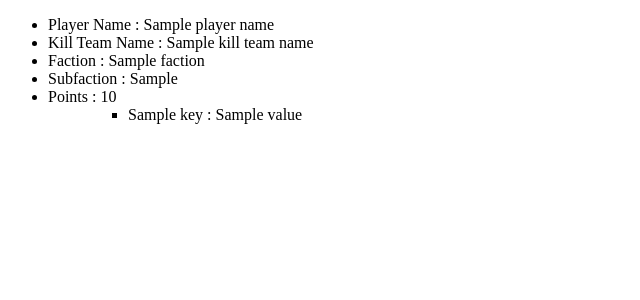
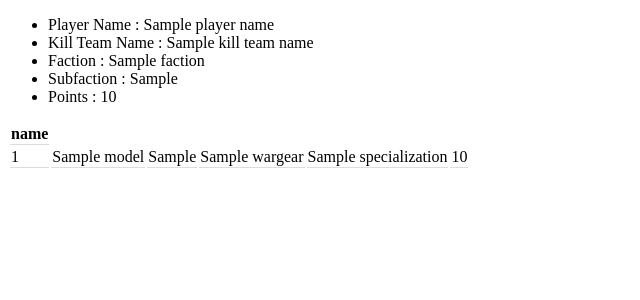
Before and after one commit to michaelsobczak/40k_army_reporter, a Flask app: template armybuilder/templates/report/roster.html.jinja in a window 1280 px wide. Shown: the top 300 px of the page, without its empty margins (0-640 px from the left). Run offline with Flask 2, Linux system fonts and the light colour scheme; the template is opened without the code that fills it: most values are stand-ins (such as "Sample title", 1, 10 or a date in 2020).

Commit message:
Adding more templating

```diff
--- a/armybuilder/report.py
+++ b/armybuilder/report.py
@@ -51,7 +51,7 @@ def generate_report(output_dir: str):
         'id' : 0,
         'name' : 'MODEL NAME',
         'model_type' : 'MODEL_TYPE',
-        'wargear' : [dummy_wargear],
+        'wargear' : [dummy_wargear, dummy_wargear],
         'specialization' : dummy_specialization,
         'points' : 10,
         'move' : 5,
@@ -79,7 +79,7 @@ def generate_report(output_dir: str):
             'faction' : 'Ork',
             'sub_faction' : 'Evil Sunz',
             'points' : '125',
-            'models' : [dummy_model]
+            'models' : [dummy_model, dummy_model, dummy_model]
         }
     }
 
--- /dev/null
+++ b/armybuilder/static/report.css
@@ -0,0 +1,3 @@
+th, td {
+    border-bottom: 1px solid #ddd;
+  }
--- a/armybuilder/templates/report/base.html.jinja
+++ b/armybuilder/templates/report/base.html.jinja
@@ -4,6 +4,8 @@
       xmlns:svg="http://www.w3.org/2000/svg"
       xmlns:vml="urn:schemas-microsoft-com:vml">
     <head>
+        <link rel="stylesheet" href="/static/report.css">
+
         {% if title %}
         <title>{{ title }}</title>
         {% else %}
--- a/armybuilder/templates/report/macros.html.jinja
+++ b/armybuilder/templates/report/macros.html.jinja
@@ -0,0 +1,33 @@
+{% macro roster_row(roster_entry) %}
+    <tr>
+        {# {% for key,value in roster_entry.items() %}
+            <td>{{value}}</td>
+        {% endfor %} #}
+        <td>{{ roster_entry.id }}</td>
+        <td>{{ roster_entry.name }}</td>
+        <td>{{ roster_entry.model_type }}</td>
+        <td>
+            {% for w in roster_entry.wargear %}
+            {{ w.name }}
+            {% endfor %}
+        </td>
+        <td>{{ roster_entry.specialization.name }}</td>
+        <td>{{ roster_entry.points }}</td>
+    </tr>
+{% endmacro %}
+
+{% macro roster_table_heading(column_headings) %}
+    <tr>
+    {% for key in (column_headings|list)[:6] %}
+        <th>{{ key }}</th>
+    {% endfor %}
+    </tr>
+{% endmacro %}
+
+{% macro configure_roster_table(roster_entry) %}
+    <table id="roster-table">
+        {% for key,value in roster_entry.items() %}
+            <th>key</th>
+        {% endfor %}
+    </table>
+{% endmacro %}
--- a/armybuilder/templates/report/roster.html.jinja
+++ b/armybuilder/templates/report/roster.html.jinja
@@ -7,14 +7,13 @@
     <li>  Faction : {{ faction }}</li>
     <li>  Subfaction : {{ sub_faction }}</li>
     <li>  Points : {{ points }}</li>
-    <ul>
-        {% for model in models %}
-            <ul>
-            {% for key,value in model.items() %}
-                <li> {{ key }} : {{ value }}</li>
-            {% endfor %}
-            </ul>
-        {% endfor %}
-    </ul>
 </ul>
+<table id="roster-table">
+    {{ macros.roster_table_heading(models[0].keys()) }}
+    {% for m in models %}
+        {{ macros.roster_row(m) }}
+    {% endfor %}
+
+</table>
+
 {% endblock %}
```
